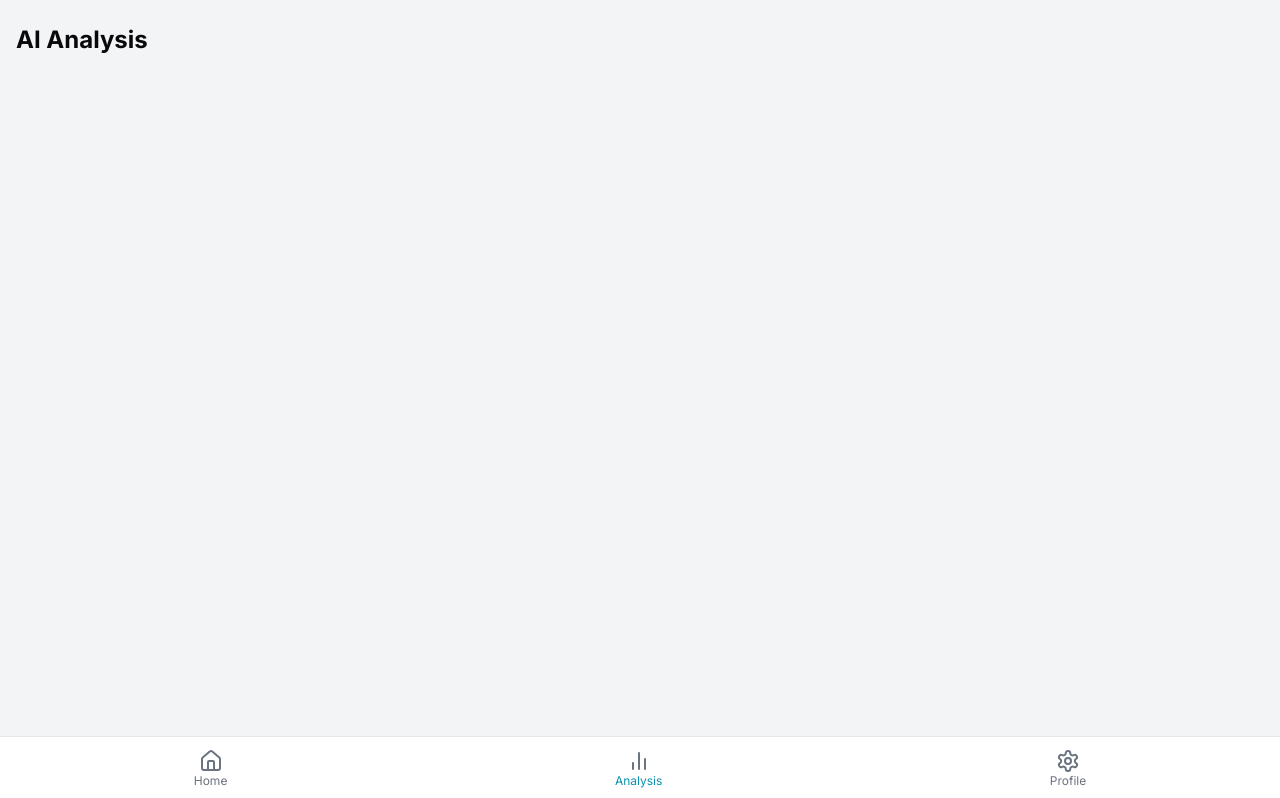
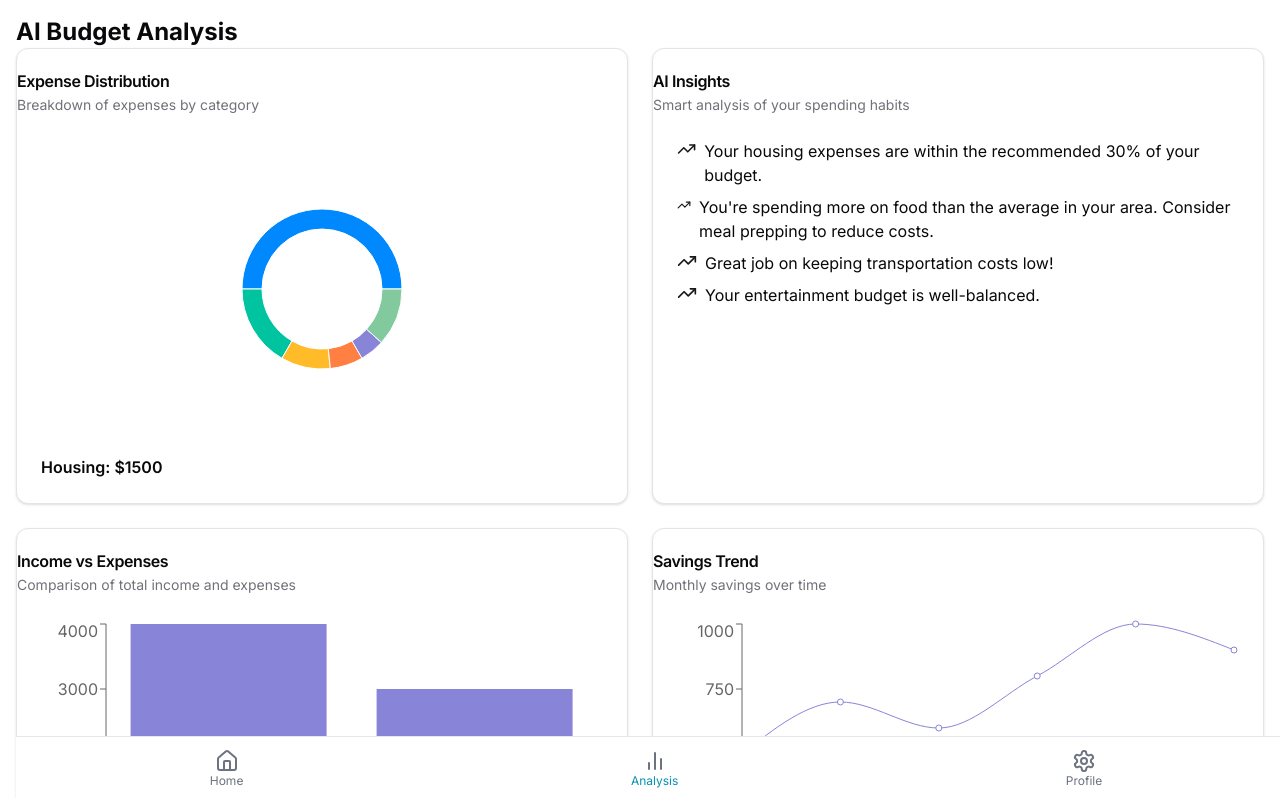
Before and after one commit to MonarchGitHub/smartbudgetai-frontend, a Next.js app in the folder smartbudgetai/: page /Analysis in a window 1280 px wide. Shown: the top 798 px of the page. Built offline with nearby package versions, Linux system fonts and the light colour scheme.

Commit message:
fixed some shi

```diff
--- a/smartbudgetai/package.json
+++ b/smartbudgetai/package.json
@@ -17,11 +17,13 @@
     "axios": "^1.7.7",
     "class-variance-authority": "^0.7.0",
     "clsx": "^2.1.1",
+    "firebase": "^10.14.1",
     "lucide-react": "^0.441.0",
     "next": "14.2.7",
     "react": "^18",
     "react-dom": "^18",
     "react-redux": "^9.1.2",
+    "recharts": "^2.13.0",
     "tailwind-merge": "^2.5.2",
     "tailwindcss-animate": "^1.0.7"
   },
--- a/smartbudgetai/src/Components/ui/card.jsx
+++ b/smartbudgetai/src/Components/ui/card.jsx
@@ -1,50 +1,65 @@
-import * as React from "react"
+import * as React from "react";
 
-import { cn } from "@/lib/utils"
+import { cn } from "@/lib/utils";
 
 const Card = React.forwardRef(({ className, ...props }, ref) => (
   <div
     ref={ref}
-    className={cn("rounded-xl border bg-card text-card-foreground shadow", className)}
-    {...props} />
-))
-Card.displayName = "Card"
+    className={cn(
+      "rounded-xl border bg-card text-card-foreground shadow",
+      className
+    )}
+    {...props}
+  />
+));
+Card.displayName = "Card";
 
 const CardHeader = React.forwardRef(({ className, ...props }, ref) => (
   <div
     ref={ref}
-    className={cn("flex flex-col space-y-1.5 p-6", className)}
-    {...props} />
-))
-CardHeader.displayName = "CardHeader"
+    className={cn("flex flex-col space-y-1.5 py-6", className)}
+    {...props}
+  />
+));
+CardHeader.displayName = "CardHeader";
 
 const CardTitle = React.forwardRef(({ className, ...props }, ref) => (
   <h3
     ref={ref}
     className={cn("font-semibold leading-none tracking-tight", className)}
-    {...props} />
-))
-CardTitle.displayName = "CardTitle"
+    {...props}
+  />
+));
+CardTitle.displayName = "CardTitle";
 
 const CardDescription = React.forwardRef(({ className, ...props }, ref) => (
   <p
     ref={ref}
     className={cn("text-sm text-muted-foreground", className)}
-    {...props} />
-))
-CardDescription.displayName = "CardDescription"
+    {...props}
+  />
+));
+CardDescription.displayName = "CardDescription";
 
 const CardContent = React.forwardRef(({ className, ...props }, ref) => (
   <div ref={ref} className={cn("p-6 pt-0", className)} {...props} />
-))
-CardContent.displayName = "CardContent"
+));
+CardContent.displayName = "CardContent";
 
 const CardFooter = React.forwardRef(({ className, ...props }, ref) => (
   <div
     ref={ref}
     className={cn("flex items-center p-6 pt-0", className)}
-    {...props} />
-))
-CardFooter.displayName = "CardFooter"
+    {...props}
+  />
+));
+CardFooter.displayName = "CardFooter";
 
-export { Card, CardHeader, CardFooter, CardTitle, CardDescription, CardContent }
+export {
+  Card,
+  CardHeader,
+  CardFooter,
+  CardTitle,
+  CardDescription,
+  CardContent,
+};
--- a/smartbudgetai/src/app/Analysis/page.jsx
+++ b/smartbudgetai/src/app/Analysis/page.jsx
@@ -1,20 +1,174 @@
+"use client";
 import BottomNavBar from "@/Components/Navbar/BottomNavbar";
 import { Button } from "@/Components/ui/button";
-import { Card } from "@/Components/ui/card";
-import { BellIcon, CreditCard } from "lucide-react";
+import {
+  Card,
+  CardContent,
+  CardDescription,
+  CardHeader,
+  CardTitle,
+} from "@/components/ui/card";
+import {
+  PieChart,
+  Pie,
+  BarChart,
+  Bar,
+  LineChart,
+  Line,
+  XAxis,
+  YAxis,
+  Tooltip,
+  ResponsiveContainer,
+  Cell,
+} from "recharts";
+import { useState } from "react";
+
+import { BellIcon, CreditCard, Divide, TrendingUpIcon } from "lucide-react";
 import React from "react";
 
 const Analysis = () => {
-  function handleClick() {
-    console.log("clicked");
-  }
+  const [activeIndex, setActiveIndex] = useState(0);
+
+  const expenseData = [
+    { name: "Housing", value: 1500 },
+    { name: "Food", value: 500 },
+    { name: "Transportation", value: 300 },
+    { name: "Utilities", value: 200 },
+    { name: "Entertainment", value: 150 },
+    { name: "Other", value: 350 },
+  ];
+
+  const incomeVsExpenseData = [
+    { name: "Income", value: 4000 },
+    { name: "Expenses", value: 3000 },
+  ];
+
+  const savingsData = [
+    { month: "Jan", savings: 500 },
+    { month: "Feb", savings: 700 },
+    { month: "Mar", savings: 600 },
+    { month: "Apr", savings: 800 },
+    { month: "May", savings: 1000 },
+    { month: "Jun", savings: 900 },
+  ];
+
+  const COLORS = [
+    "#0088FE",
+    "#00C49F",
+    "#FFBB28",
+    "#FF8042",
+    "#8884D8",
+    "#82CA9D",
+  ];
+  const aiInsights = [
+    "Your housing expenses are within the recommended 30% of your budget.",
+    "You're spending more on food than the average in your area. Consider meal prepping to reduce costs.",
+    "Great job on keeping transportation costs low!",
+    "Your entertainment budget is well-balanced.",
+  ];
+  const onPieEnter = (_, index) => {
+    setActiveIndex(index);
+  };
+
+  const totalIncome = incomeVsExpenseData[0].value;
+  const totalExpenses = incomeVsExpenseData[1].value;
+  const netSavings = totalIncome - totalExpenses;
+
   return (
-    <div className="flex flex-col min-h-screen bg-gray-100">
-      <main className="flex-1 p-4 pt-6">
-        <div className="flex justify-between items-center mb-6">
-          <h1 className="text-2xl font-bold">AI Analysis</h1>
-        </div>
-      </main>
+    <div className="container mx-auto p-4">
+      <h1 className="text-2xl font-bold ">AI Budget Analysis</h1>
+
+      <div className="grid grid-cols-1 md:grid-cols-2 gap-6">
+        <Card>
+          <CardHeader>
+            <CardTitle>Expense Distribution</CardTitle>
+            <CardDescription>Breakdown of expenses by category</CardDescription>
+          </CardHeader>
+          <CardContent>
+            <ResponsiveContainer width="100%" height={300}>
+              <PieChart>
+                <Pie
+                  data={expenseData}
+                  cx="50%"
+                  cy="50%"
+                  innerRadius={60}
+                  outerRadius={80}
+                  fill="#8884d8"
+                  dataKey="value"
+                  onMouseEnter={onPieEnter}
+                >
+                  {expenseData.map((entry, index) => (
+                    <Cell
+                      key={`cell-${index}`}
+                      fill={COLORS[index % COLORS.length]}
+                    />
+                  ))}
+                </Pie>
+                <Tooltip />
+              </PieChart>
+            </ResponsiveContainer>
+            <div className="mt-4">
+              <p className="font-semibold">
+                {expenseData[activeIndex].name}: $
+                {expenseData[activeIndex].value}
+              </p>
+            </div>
+          </CardContent>
+        </Card>
+        <Card>
+          <CardHeader>
+            <CardTitle>AI Insights</CardTitle>
+            <CardDescription>
+              Smart analysis of your spending habits
+            </CardDescription>
+          </CardHeader>
+          <CardContent>
+            <ul className="space-y-2">
+              {aiInsights.map((insight, index) => (
+                <li key={index} className="flex items-start">
+                  <TrendingUpIcon className="h-5 w-5 mr-2 text-primary" />
+                  <span>{insight}</span>
+                </li>
+              ))}
+            </ul>
+          </CardContent>
+        </Card>
+        <Card>
+          <CardHeader>
+            <CardTitle>Income vs Expenses</CardTitle>
+            <CardDescription>
+              Comparison of total income and expenses
+            </CardDescription>
+          </CardHeader>
+          <CardContent>
+            <ResponsiveContainer width="100%" height={300}>
+              <BarChart data={incomeVsExpenseData}>
+                <XAxis dataKey="name" />
+                <YAxis />
+                <Tooltip />
+                <Bar dataKey="value" fill="#8884d8" />
+              </BarChart>
+            </ResponsiveContainer>
+          </CardContent>
+        </Card>
+
+        <Card>
+          <CardHeader>
+            <CardTitle>Savings Trend</CardTitle>
+            <CardDescription>Monthly savings over time</CardDescription>
+          </CardHeader>
+          <CardContent>
+            <ResponsiveContainer width="100%" height={300}>
+              <LineChart data={savingsData}>
+                <XAxis dataKey="month" />
+                <YAxis />
+                <Tooltip />
+                <Line type="monotone" dataKey="savings" stroke="#8884d8" />
+              </LineChart>
+            </ResponsiveContainer>
+          </CardContent>
+        </Card>
+      </div>
       <BottomNavBar />
     </div>
   );
--- a/smartbudgetai/src/app/Home/page.jsx
+++ b/smartbudgetai/src/app/Home/page.jsx
@@ -15,22 +15,19 @@ import HomeIcon from "../../../public/HomeIcon";
 import BarChartIcon from "../../../public/BarChartIcon";
 import ExpandIcon from "../../../public/ExpandIcon";
 import SettingsIcon from "../../../public/SettingsIcon";
+import { onAuthStateChanged } from "firebase/auth";
+import { auth, db } from "../../lib/firebase.js";
 
 const Home = () => {
-  function handleClick() {
-    console.log("clicked");
-  }
-
-  const [data, setData] = useState(null);
+  const [user, setUser] = useState(null);
 
   useEffect(() => {
-    async function fetchData() {
-      const { data: result } = await axios.get(
-        "https://smartbudgetai-backend.onrender.com/testing"
-      );
-      setData(result);
-    }
-    fetchData();
+    // Check for logged-in user
+    onAuthStateChanged(auth, (currentUser) => {
+      if (!currentUser) router.push("/"); // Redirect if not logged in
+      setUser(currentUser);
+      console.log("current user is", currentUser);
+    });
   }, []);
 
   return (
--- a/smartbudgetai/src/app/LogIn/page.jsx
+++ b/smartbudgetai/src/app/LogIn/page.jsx
@@ -1,11 +1,37 @@
+"use client";
 import Link from "next/link";
 import { Button } from "../../Components/ui/button.jsx";
 import { Checkbox } from "../../Components/ui/checkbox.jsx";
 import { Input } from "../../Components/ui/input.jsx";
 import { Label } from "../../Components/ui/label.jsx";
 import { PiggyBank } from "lucide-react";
+import { auth } from "../../lib/firebase.js";
+import { signInWithEmailAndPassword } from "firebase/auth";
+import { useRouter } from "next/navigation";
+import { useState } from "react";
+export default function LoginPage() {
+  const [email, setEmail] = useState("");
+  // const [name, setName] = useState('');
+  const [password, setPassword] = useState("");
+  const [loading, setLoading] = useState(false);
+  const router = useRouter();
 
-export default function LoginPage() {
+  const handleSubmit = async (e) => {
+    e.preventDefault();
+    setLoading(true);
+
+    try {
+      await signInWithEmailAndPassword(auth, email, password);
+      router.push("/Home"); // Redirect to profile on successful sign-in
+    } catch (error) {
+      console.error(error);
+      alert(error);
+      // Handle sign-in errors appropriately
+    } finally {
+      setLoading(false);
+    }
+  };
+
   return (
     <div className="min-h-screen flex flex-col items-center justify-center bg-gray-100 dark:bg-gray-900">
       <div className="w-full max-w-md space-y-8 px-4 bg-white dark:bg-gray-800 shadow sm:rounded-lg sm:px-10 py-8">
@@ -30,6 +56,7 @@ export default function LoginPage() {
                 required
                 className="mt-1"
                 placeholder="Enter your email"
+                onChange={(e) => setEmail(e.target.value)}
               />
             </div>
             <div>
@@ -42,6 +69,7 @@ export default function LoginPage() {
                 required
                 className="mt-1"
                 placeholder="Enter your password"
+                onChange={(e) => setPassword(e.target.value)}
               />
             </div>
           </div>
@@ -56,7 +84,7 @@ export default function LoginPage() {
           </div>
 
           <div>
-            <Button type="submit" className="w-full">
+            <Button onClick={handleSubmit} type="submit" className="w-full">
               Log in
             </Button>
           </div>
--- /dev/null
+++ b/smartbudgetai/src/lib/firebase.js
@@ -0,0 +1,25 @@
+// import { configDotenv } from "dotenv";
+import { initializeApp } from "firebase/app";
+import { getAuth } from "firebase/auth";
+import { getFirestore } from "firebase/firestore";
+
+
+
+
+
+const firebaseConfig = {
+    apiKey: process.env.NEXT_PUBLIC_API_KEY,
+    authDomain: process.env.NEXT_PUBLIC_AUTH_DOMAIN,
+    projectId: process.env.NEXT_PUBLIC_PROJECT_ID,
+    storageBucket: process.env.NEXT_PUBLIC_STORAGE_BUCKET,
+    messagingSenderId: process.env.NEXT_PUBLIC_MESSAGING_SENDER_ID,
+    appId: process.env.NEXT_PUBLIC_APP_ID
+};
+
+console.log("firebaseConfig", firebaseConfig);
+
+
+// Initialize Firebase
+const app = initializeApp(firebaseConfig);
+export const auth = getAuth(app);
+export const db = getFirestore(app);
```
Also changed, not shown: 1 other file (tests, documents, lock files or other folders).
